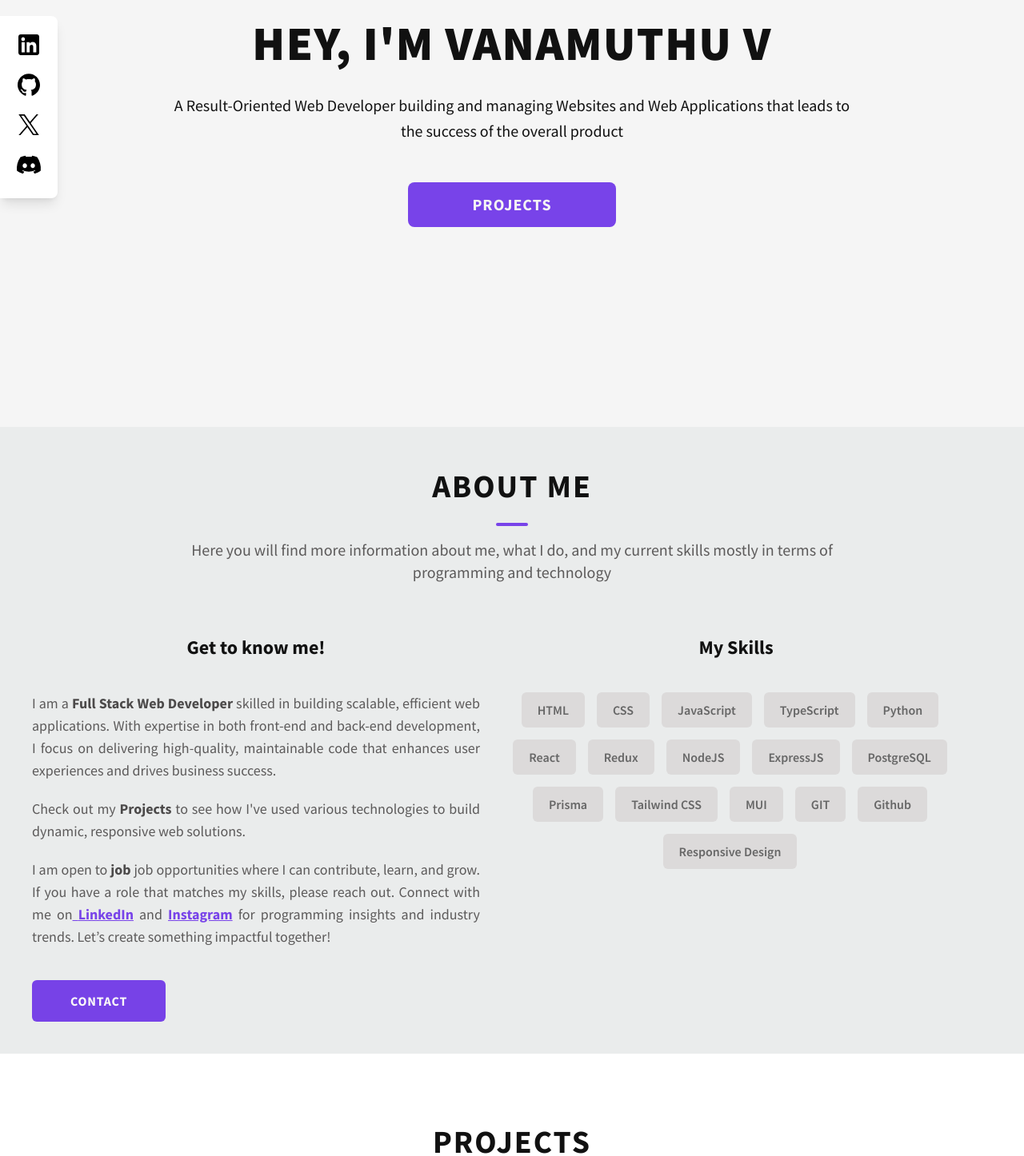
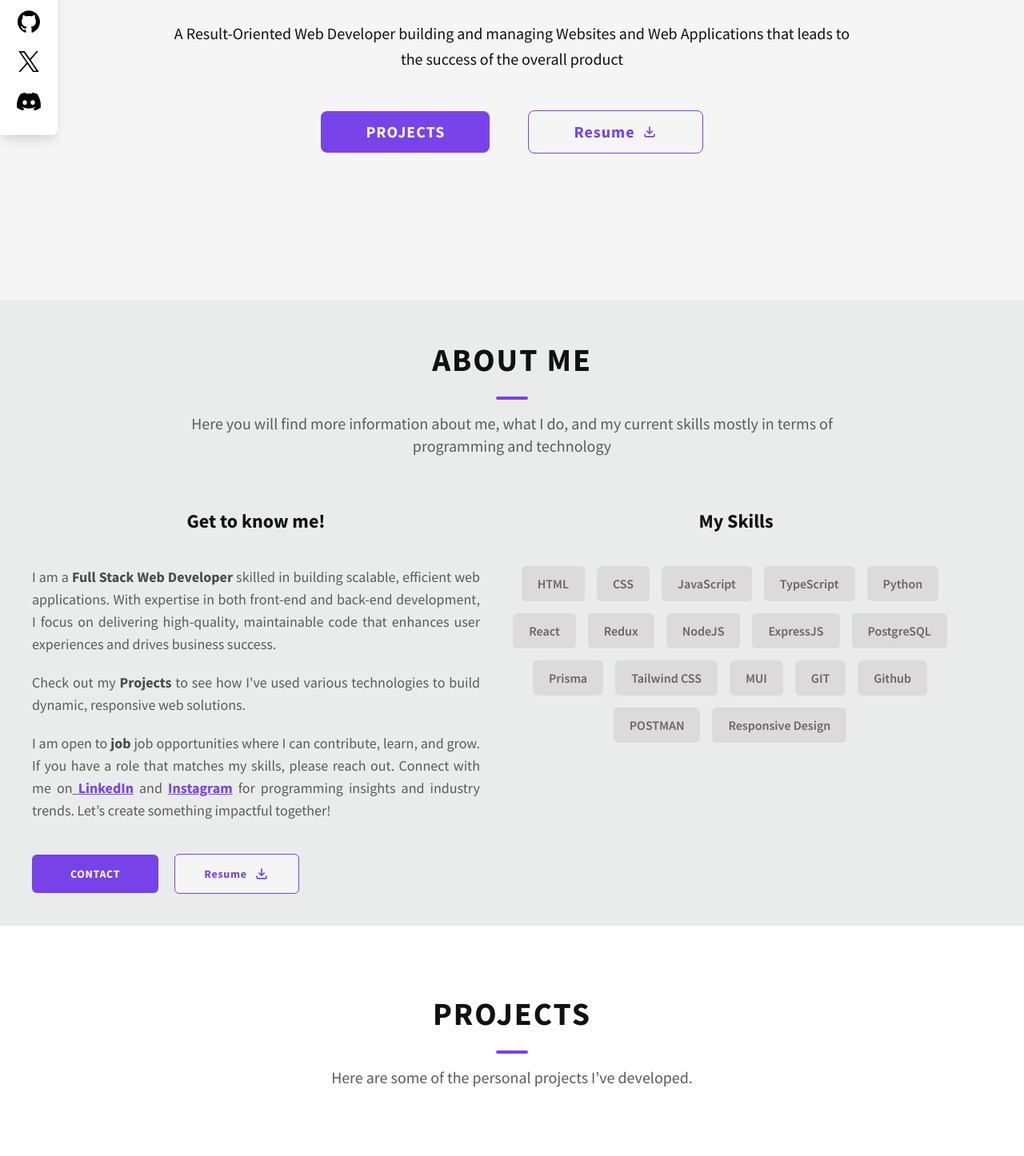
Before and after one commit to vanamuthuV/vanafolio, a React (Vite) app in the folder client/: page / in a window 1280 px wide. Shown: the part 266-1712 px from the top of the page at 80% size. Built offline with nearby package versions, Linux system fonts and the light colour scheme.

Commit message:
Resume Added

```diff
--- a/client/src/sections/gettoknowme.tsx
+++ b/client/src/sections/gettoknowme.tsx
@@ -1,3 +1,5 @@
+import Resume from "../../public/Vanamuthu V Resume.pdf"
+
 export const GetToKnowMe = () => {
   const Skills = [
     "HTML",
@@ -15,6 +17,7 @@ export const GetToKnowMe = () => {
     "MUI",
     "GIT",
     "Github",
+    "POSTMAN",
     "Responsive Design",
   ];
 
@@ -63,12 +66,27 @@ export const GetToKnowMe = () => {
           for programming insights and industry trends. Let’s create something
           impactful together!
         </p>
-        <a href="#contact">
-          {" "}
-          <button className="py-3.5 px-12 bg-[#7742e7] text-[#fbfaf9] tracking-wider font-bold rounded-md mt-10 max-md:px-8 max-md:py-2.5">
-            CONTACT
-          </button>
-        </a>
+        <div className="flex flex-row items-center justify-start mt-10">
+          <a href="#contact">
+            {" "}
+            <button className="py-3.5 px-12 text-sm bg-[#7742e7] text-[#fbfaf9] tracking-wider font-bold rounded-md max-md:px-8 max-md:py-2.5">
+              CONTACT
+            </button>
+          </a>
+          <a href={Resume} download={"Vanamuthu V.pdf"}>
+            <button className="py-3.5 px-9 max-md:px-5 max-md:py-2.5 text-[#7843e9] bg-[#f5f5f5] border border-[#7843e9] rounded-md focus:outline-none flex flex-row items-center  justify-around text-sm font-bold tracking-wider ml-5">
+              Resume{" "}
+              <svg
+                xmlns="http://www.w3.org/2000/svg"
+                viewBox="0 -960 960 960"
+                fill="#7843e9"
+                className="w-5 h-5 ml-2"
+              >
+                <path d="M480-320 280-520l56-58 104 104v-326h80v326l104-104 56 58-200 200ZM240-160q-33 0-56.5-23.5T160-240v-120h80v120h480v-120h80v120q0 33-23.5 56.5T720-160H240Z" />
+              </svg>
+            </button>
+          </a>
+        </div>
       </div>
       <div className="flex flex-col items-start w-2/4 mx-10 max-md:w-full max-md:mx-0 max-md:mt-10">
         <h1 className="w-full mb-10 text-2xl font-bold text-center max-md:text-start">
--- a/client/src/sections/header.tsx
+++ b/client/src/sections/header.tsx
@@ -1,8 +1,8 @@
 import { useState } from "react";
+import Resume from "../../public/Vanamuthu V Resume.pdf";
 
 export const Header = () => {
-
-  const [open, setOpen] = useState(false)
+  const [open, setOpen] = useState(false);
 
   return (
     <div className="fixed z-50 flex flex-row items-center justify-between w-full h-20 px-20 bg-white ralative max-md:px-8">
@@ -48,8 +48,8 @@ export const Header = () => {
         )}
       </button>
       {open && (
-          <div className="absolute right-0 z-50 w-full p-10 bg-white -bottom-[230px]">
-            <ul className="flex flex-col items-end justify-center gap-5">
+        <div className="absolute right-0 z-50 w-full p-10 bg-white -bottom-[280px]">
+          <ul className="flex flex-col items-center justify-center gap-5">
             <a
               className="hover:text-[#7742e7]"
               href="#home"
@@ -84,9 +84,29 @@ export const Header = () => {
             >
               <li className="text-base tracking-wider font-base">CONTACT</li>
             </a>
+            <a
+              className="hover:text-[#7742e7]"
+              href={Resume}
+              download={"Vanamuthu V.pdf"}
+              onClick={() => {
+                setOpen(false);
+              }}
+            >
+              <li className="flex flex-row items-center text-base tracking-wider font-base hover:text-[#7742e7]">
+                RESUME{" "}
+                <svg
+                  xmlns="http://www.w3.org/2000/svg"
+                  viewBox="0 -960 960 960"
+                  fill="#000000"
+                  className="w-5 h-5 ml-1 hover:fill-[#7742e7]"
+                >
+                  <path d="M480-320 280-520l56-58 104 104v-326h80v326l104-104 56 58-200 200ZM240-160q-33 0-56.5-23.5T160-240v-120h80v120h480v-120h80v120q0 33-23.5 56.5T720-160H240Z" />
+                </svg>
+              </li>
+            </a>
           </ul>
         </div>
       )}
     </div>
   );
-}
+};
--- a/client/src/sections/home.tsx
+++ b/client/src/sections/home.tsx
@@ -1,8 +1,10 @@
+import Resume from "../../public/Vanamuthu V Resume.pdf"
+
 export const Home = () => {
   return (
     <div
       id="home"
-      className="relative bg-[#F5F5F5] w-full h-screen flex flex-col items-center justify-center"
+      className="relative bg-[#F5F5F5] w-full flex flex-col items-center justify-center pt-40 pb-40 max-md:pb-20"
     >
       <div className="absolute left-0 flex flex-col gap-3 p-5 bg-white rounded-tr-lg rounded-br-lg shadow-lg max-md:hidden">
         <a href="https://www.linkedin.com/in/vanamuthuv">
@@ -119,12 +121,27 @@ export const Home = () => {
           A Result-Oriented Web Developer building and managing Websites and Web
           Applications that leads to the success of the overall product{" "}
         </p>
-        <a
-          href="#project"
-          className="bg-[#7843e9] text-[#F5F5F5] py-3.5 px-20 text-xl font-bold tracking-wider rounded-lg mt-12 max-md:px-12 max-md:py-3"
-        >
-          PROJECTS
-        </a>
+        <div className="flex flex-row items-center mt-6 max-md:flex-wrap max-md:justify-center">
+          <a
+            href="#project"
+            className="bg-[#7843e9] text-[#F5F5F5] py-3 px-14 text-xl font-bold tracking-wider rounded-lg  max-md:px-10 max-md:py-3 m-6"
+          >
+            PROJECTS
+          </a>
+          <a href={Resume} download={"Vanamuthu V.pdf"}>
+            <button className="py-3 px-14 max-md:px-10 max-md:py-3 text-[#7843e9] bg-[#f5f5f5] border border-[#7843e9] rounded-lg focus:outline-none flex flex-row items-center  justify-around text-xl font-bold tracking-wider m-6">
+              Resume{" "}
+              <svg
+                xmlns="http://www.w3.org/2000/svg"
+                viewBox="0 -960 960 960"
+                fill="#7843e9"
+                className="w-5 h-5 ml-2"
+              >
+                <path d="M480-320 280-520l56-58 104 104v-326h80v326l104-104 56 58-200 200ZM240-160q-33 0-56.5-23.5T160-240v-120h80v120h480v-120h80v120q0 33-23.5 56.5T720-160H240Z" />
+              </svg>
+            </button>
+          </a>
+        </div>
       </div>
     </div>
   );
--- a/client/src/sections/projects.tsx
+++ b/client/src/sections/projects.tsx
@@ -133,7 +133,7 @@ export const Projects = () => {
                   <a href={project.link}>
                     <button
                       disabled={project.id == 5 ? true : false}
-                      className={`flex flex-row items-center justify-center py-2 px-8 max-md:px-6 max-md:text-xs bg-[#7742e7] text-[#fbfaf9] tracking-wider font-bold rounded-md mt-5 ${
+                      className={`flex flex-row items-center justify-center py-2 px-8 max-md:px-5 max-md:text-xs bg-[#7742e7] text-[#fbfaf9] tracking-wider font-bold rounded-md mt-5 ${
                         project.id == 5 && "cursor-not-allowed"
                       }`}
                     >
@@ -149,7 +149,7 @@ export const Projects = () => {
                     </button>
                   </a>
                   <a href={project.repo}>
-                    <button className="flex flex-row items-center justify-center py-2 px-8 max-md:px-6 max-md:text-xs bg-[#f6f8fa] text-[#24292e] border border-[#7742e7] tracking-wider font-bold rounded-md mt-5">
+                    <button className="flex flex-row items-center justify-center py-2 px-8 max-md:px-5 max-md:text-xs bg-[#f6f8fa] text-[#24292e] border border-[#7742e7] tracking-wider font-bold rounded-md mt-5">
                       VIEW REPO
                       <svg
                         xmlns="http://www.w3.org/2000/svg"
```
Also changed, not shown: 1 other file (tests, documents, lock files or other folders). Lines whose indentation alone changed are shown as unchanged.
